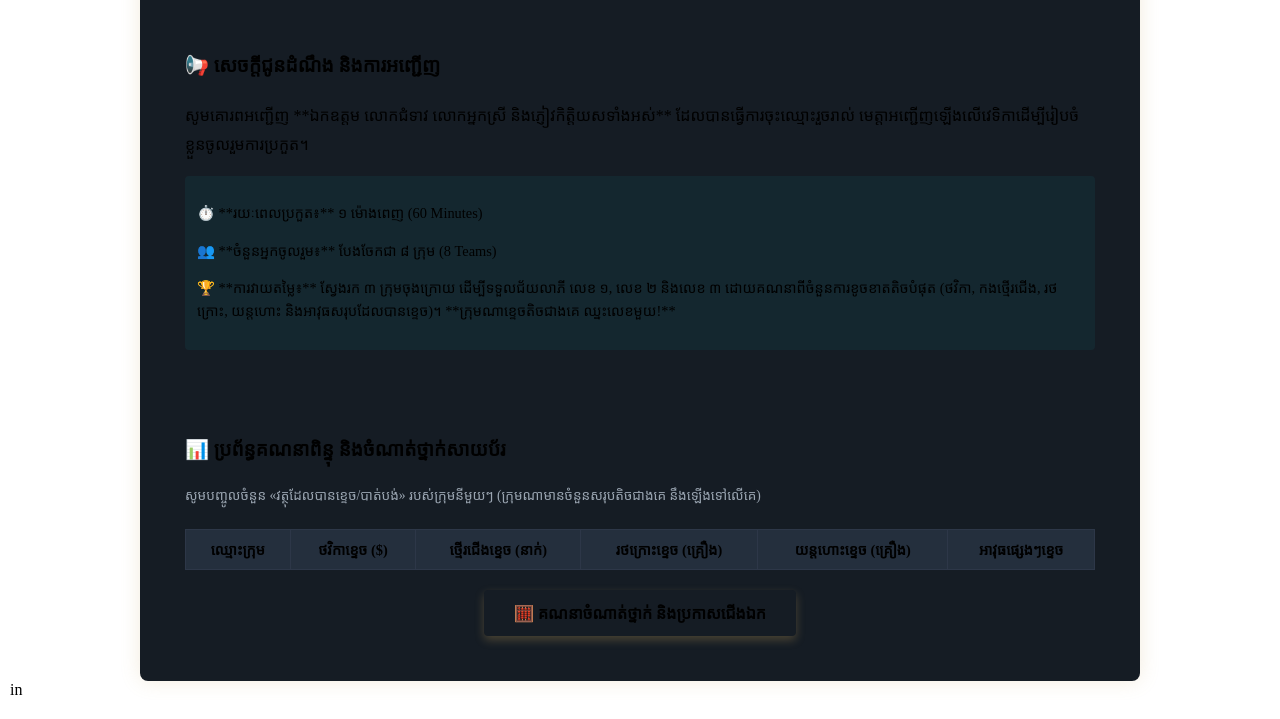
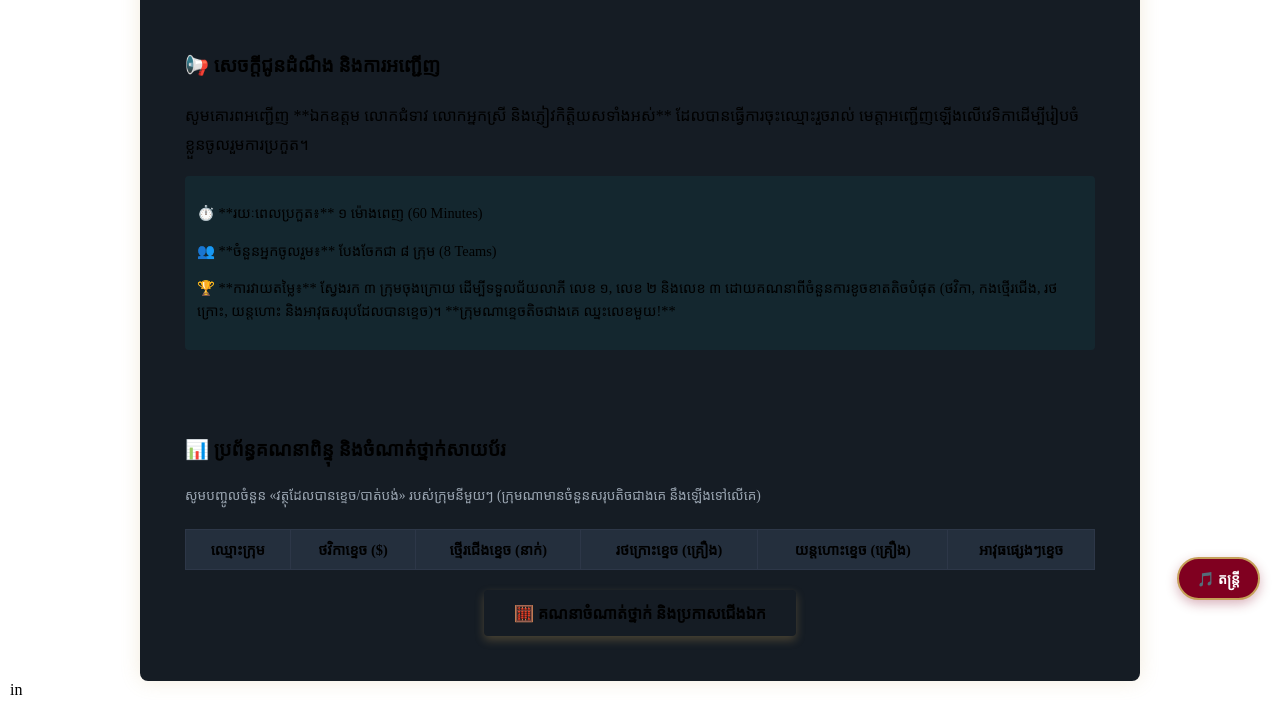
Before and after one commit to tharahuokaing/general_zero_hour_game, a plain HTML site: page index.html in a window 1280 px wide. Shown: the part 120-839 px from the top of the page. Drawn offline with Linux system fonts and the light colour scheme; a web font is replaced by a local one.

Commit message:
Add script1.js to index.html

```diff
--- a/index.html
+++ b/index.html
@@ -76,6 +76,7 @@
     </div>
 
     <script src="script.js"></script>
+    <script src="script1.js"></script>
 </body>
 </html>
 in
```
